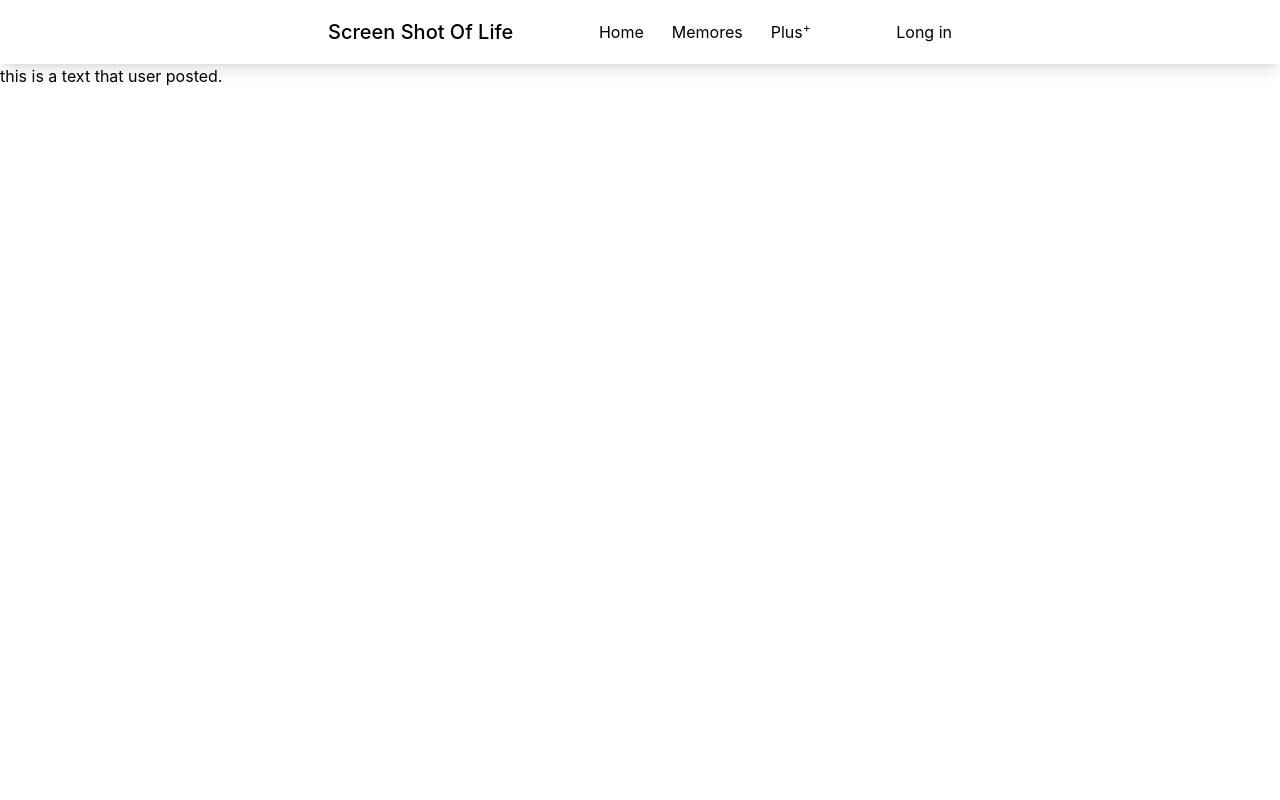
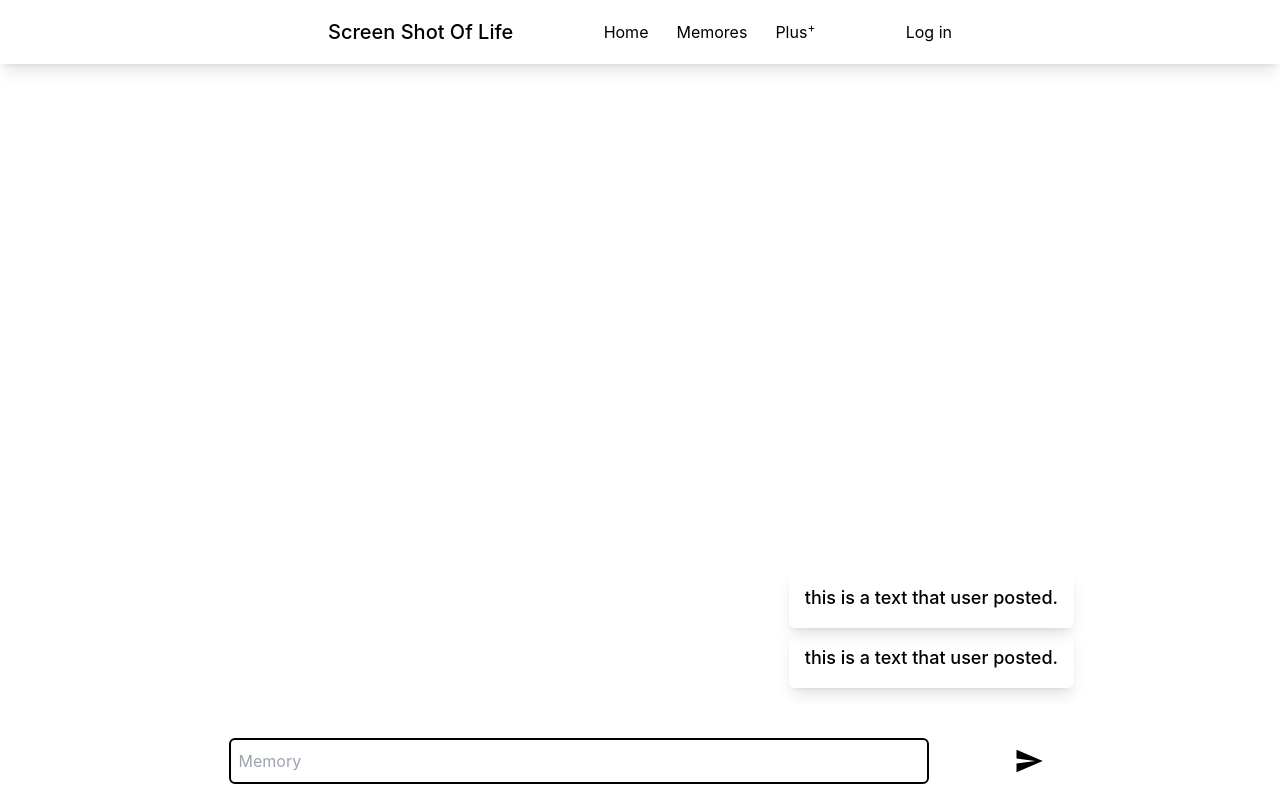
Before and after one commit to Nishikaru/screen-shot-of-life, a React (Create React App) app: page / in a window 1280 px wide. Built offline with nearby package versions, Linux system fonts and the light colour scheme.

Commit message:
chat post box created

```diff
--- a/package.json
+++ b/package.json
@@ -8,6 +8,7 @@
     "@testing-library/user-event": "^13.2.1",
     "react": "^18.2.0",
     "react-dom": "^18.2.0",
+    "react-icons": "^4.7.1",
     "react-router-dom": "6",
     "react-scripts": "5.0.1",
     "web-vitals": "^2.1.0"
--- a/src/Comp/ChatBubble/ChatBubble.js
+++ b/src/Comp/ChatBubble/ChatBubble.js
@@ -2,7 +2,7 @@ import React from 'react';
 
 const ChatBubble = () => {
     return (
-        <div>
+        <div className='shadow-lg inline-block text-lg font-medium p-4 rounded-md'>
             <div>
                 this is a text that user posted.
             </div>
--- a/src/Comp/HomeChatBox/HomeChatBox.js
+++ b/src/Comp/HomeChatBox/HomeChatBox.js
@@ -3,7 +3,8 @@ import ChatBubble from '../ChatBubble/ChatBubble';
 
 const HomeChatBox = () => {
     return (
-        <div>
+        <div className='mx-auto p-4 max-w-[80vw] w-[900px] h-[80vh] items-end flex flex-col-reverse overflow-y-auto'>
+            <ChatBubble/>
             <ChatBubble/>
         </div>
     );
--- /dev/null
+++ b/src/Comp/MemoryInput/MemoryInput.js
@@ -0,0 +1,15 @@
+import React from 'react';
+import {MdSend} from 'react-icons/md'
+
+const MemoryInput = () => {
+    return (
+        <div className='absolute bottom-0 mx-auto w-screen p-4'>
+            <form className='flex w-[900px] m-auto justify-around'>
+                <input className='w-[700px] max-w-[70vw] rounded-md border-2 border-black p-2' placeholder='Memory' type="text" name='memory' id='memory' />
+                <button className='text-3xl rounded-full hover:shadow-lg p-2 transition-all' type='submit'><MdSend/></button>
+            </form>
+        </div>
+    );
+};
+
+export default MemoryInput;
--- a/src/Comp/Navbar/Navbar.js
+++ b/src/Comp/Navbar/Navbar.js
@@ -16,7 +16,7 @@ const Navbar = () => {
                 </div>
 
                 <div>
-                    <Link className='hover:shadow-lg rounded-md p-2 transition-all'>Long in</Link>
+                    <Link className='hover:shadow-lg rounded-md p-2 transition-all'>Log in</Link>
                 </div>
             </nav>
         </div>
--- a/src/Pages/Home.js
+++ b/src/Pages/Home.js
@@ -1,10 +1,12 @@
 import React from 'react';
 import HomeChatBox from '../Comp/HomeChatBox/HomeChatBox';
+import MemoryInput from '../Comp/MemoryInput/MemoryInput';
 
 const Home = () => {
     return (
-        <div>
+        <div className='h-fit'>
             <HomeChatBox/>
+            <MemoryInput/>
         </div>
     );
 };
```
Also changed, not shown: 1 other file (tests, documents, lock files or other folders).
